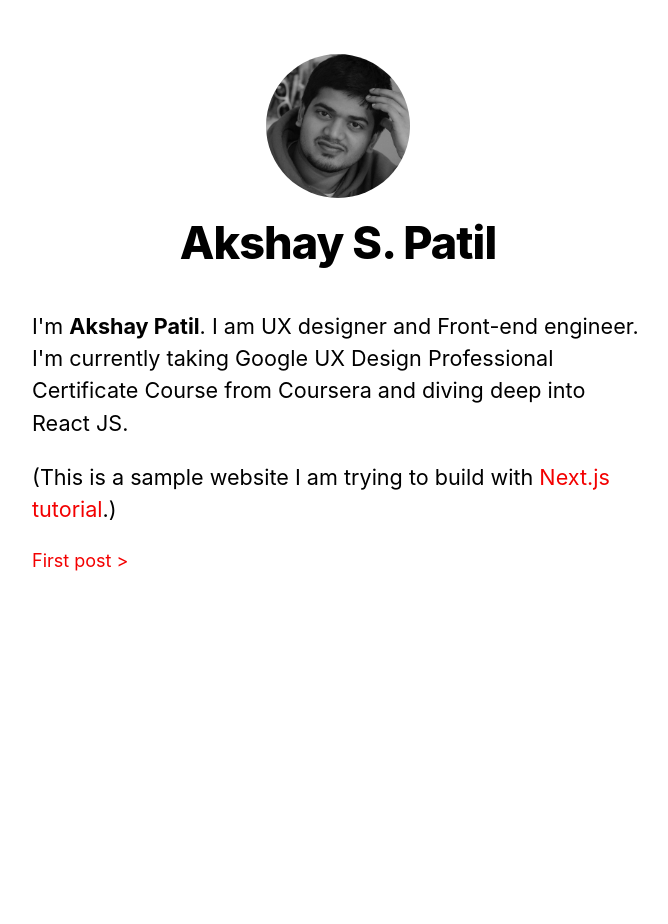
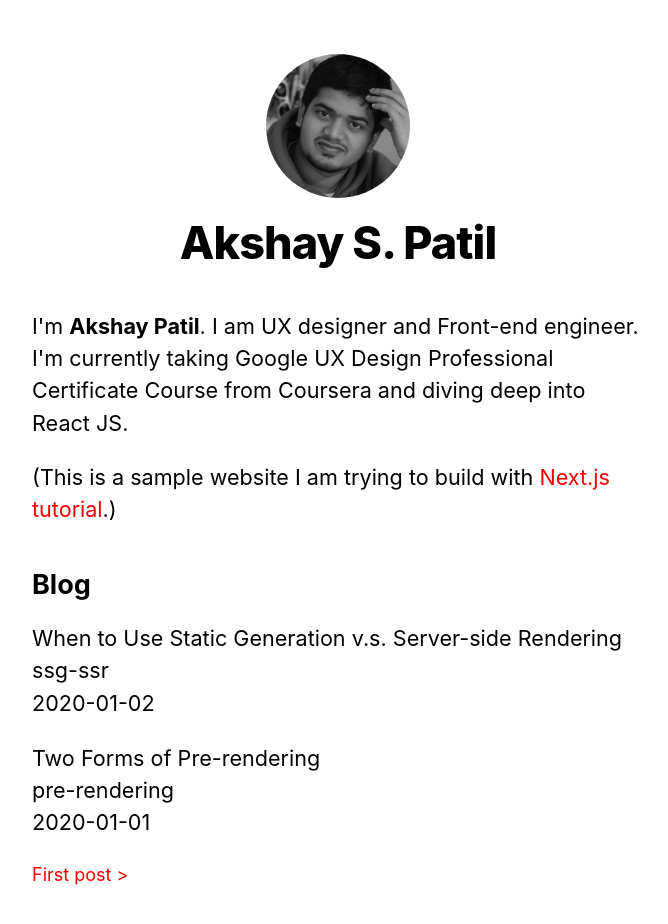
Before and after one commit to akshaypatil26/nextjs-blog, a Next.js app: page / in a window 1280 px wide. Shown: the top 924 px of the page, without its empty margins (302-970 px from the left). Before the commit the page ends 800 px from the top, so only its background shows below. Built offline with nearby package versions, Linux system fonts and the light colour scheme.

Commit message:
added poat data on main page using getStaticProps

```diff
--- a/pages/index.js
+++ b/pages/index.js
@@ -3,7 +3,18 @@ import Link from "next/link";
 import Layout, { siteTitle } from "../components/layout";
 import utilStyles from "../styles/utils.module.css";
 
-export default function Home() {
+import { getSortedPostsData } from "../lib/posts";
+
+export async function getStaticProps() {
+  const allPostsData = getSortedPostsData();
+  return {
+    props: {
+      allPostsData,
+    },
+  };
+}
+
+export default function Home({ allPostsData }) {
   return (
     <Layout home>
       <Head>
@@ -11,14 +22,31 @@ export default function Home() {
       </Head>
       <section className={utilStyles.headingMd}>
         <p>
-          I'm <b>Akshay Patil</b>. I am UX designer and Front-end engineer.<br />
+          I'm <b>Akshay Patil</b>. I am UX designer and Front-end engineer.
+          <br />
           I'm currently taking Google UX Design Professional Certificate Course
           from Coursera and diving deep into React JS.{" "}
         </p>
         <p>
-          (This is a sample website I am trying to build with {" "}
+          (This is a sample website I am trying to build with{" "}
           <a href="https://nextjs.org/learn">Next.js tutorial</a>.)
         </p>
+      </section>
+
+      {/* Add this <section> tag below the existing <section> tag */}
+      <section className={`${utilStyles.headingMd} ${utilStyles.padding1px}`}>
+        <h2 className={utilStyles.headingLg}>Blog</h2>
+        <ul className={utilStyles.list}>
+          {allPostsData.map(({ id, date, title }) => (
+            <li className={utilStyles.listItem} key={id}>
+              {title}
+              <br />
+              {id}
+              <br />
+              {date}
+            </li>
+          ))}
+        </ul>
       </section>
       <p>
         <Link href="/posts/first-post">First post {">"}</Link>
```
